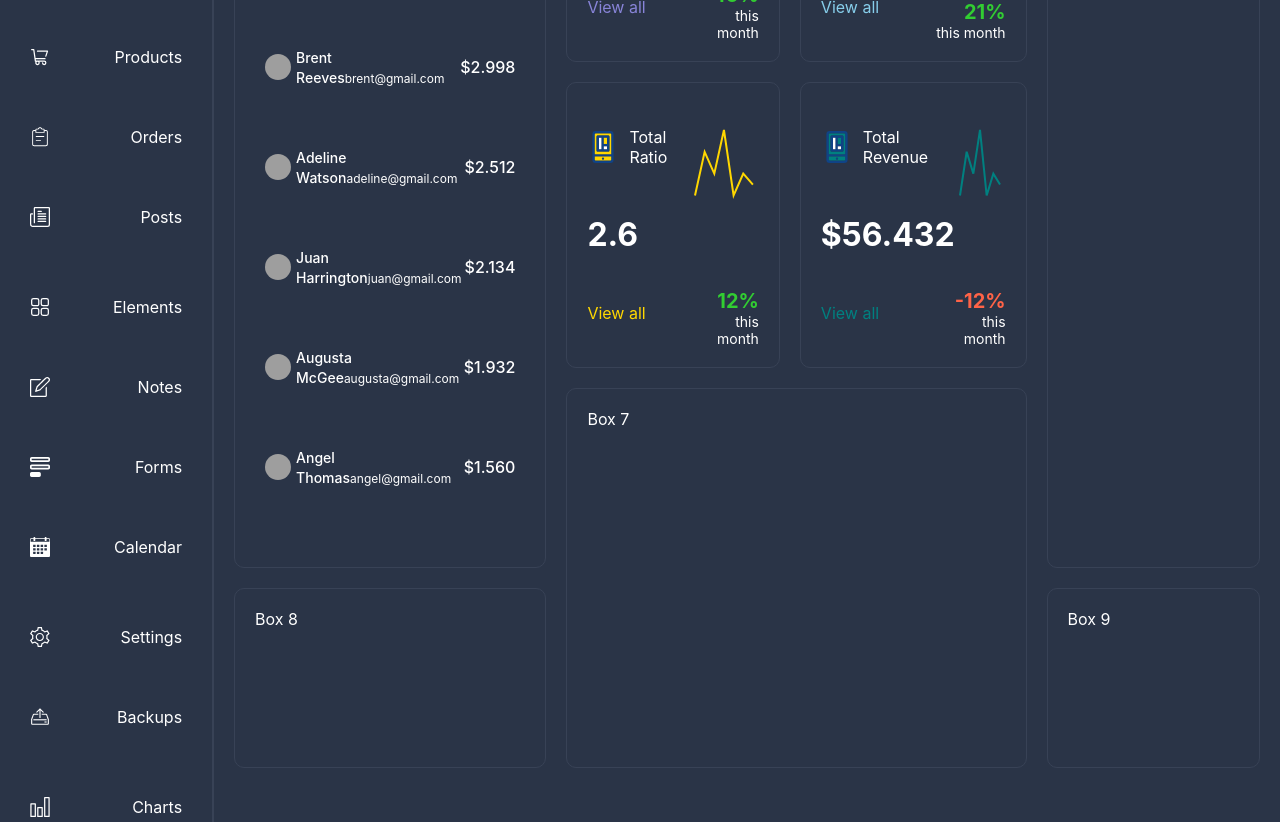
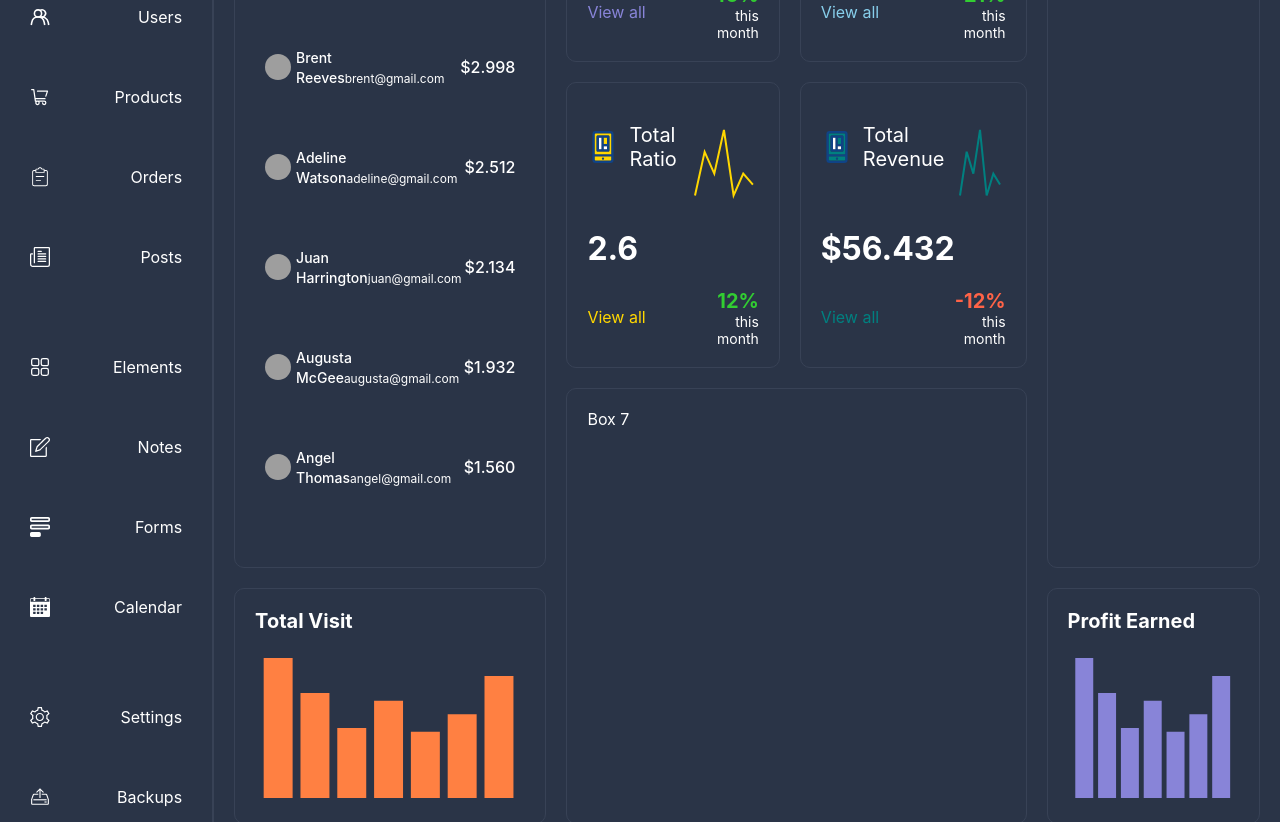
Before and after one commit to kelvinSeamount/Dashboard-React, a React (Vite) app: page / in a window 1280 px wide. Shown: the part 300-1122 px from the top of the page. Built offline with nearby package versions, Linux system fonts and the light colour scheme; grey boxes are pictures that could not be loaded.

Commit message:
Create barcharts

```diff
--- /dev/null
+++ b/src/components/barChartBox/BarChartBox.tsx
@@ -0,0 +1,31 @@
+import { Bar, BarChart, ResponsiveContainer, Tooltip } from "recharts";
+import "./barchartbox.scss";
+type BarChartProps = {
+  title: string;
+  color: string;
+  dataKey: string;
+  chartData: object[];
+};
+
+const BarChartBox = (props: BarChartProps) => {
+  console.log(props.dataKey);
+  return (
+    <div className="barChartBox">
+      <h1 className="title">{props.title}</h1>
+      <div className="chart">
+        <ResponsiveContainer width="99%" height={150}>
+          <BarChart data={props.chartData}>
+            <Tooltip
+              contentStyle={{ background: "#2a3447", borderRadius: "5px" }}
+              labelStyle={{ display: "none" }}
+              cursor={{ fill: "none" }}
+            />
+            <Bar dataKey={props.dataKey} fill={props.color} />
+          </BarChart>
+        </ResponsiveContainer>
+      </div>
+    </div>
+  );
+};
+
+export default BarChartBox;
--- /dev/null
+++ b/src/components/barChartBox/barchartbox.scss
@@ -0,0 +1,9 @@
+.barChartBox {
+  width: 100%;
+  height: 100%;
+}
+
+.title {
+  font-size: 20px;
+  margin-bottom: 20px;
+}
--- a/src/components/chartBox/ChartBox.tsx
+++ b/src/components/chartBox/ChartBox.tsx
@@ -9,12 +9,7 @@ type ChartBoxProps = {
   number: string;
   dataKey: string;
   percentage: number;
-  chartData: [
-    {
-      name: string;
-      products: number;
-    }
-  ];
+  chartData: object[];
 };
 
 const ChartBox = (props: ChartBoxProps) => {
--- a/src/data.ts
+++ b/src/data.ts
@@ -36,13 +36,13 @@ export const menu = [
       {
         id: 3,
         title: "Orders",
-        url: "/orders",
+        url: "/",
         icon: "order.svg",
       },
       {
         id: 4,
         title: "Posts",
-        url: "/posts",
+        url: "/",
         icon: "post2.svg",
       },
     ],
@@ -54,7 +54,7 @@ export const menu = [
       {
         id: 1,
         title: "Elements",
-        url: "/elements",
+        url: "/",
         icon: "element.svg",
       },
       {
@@ -66,13 +66,13 @@ export const menu = [
       {
         id: 3,
         title: "Forms",
-        url: "/forms",
+        url: "/",
         icon: "form.svg",
       },
       {
         id: 4,
         title: "Calendar",
-        url: "/calendar",
+        url: "/",
         icon: "calendar.svg",
       },
     ],
@@ -84,7 +84,7 @@ export const menu = [
       {
         id: 1,
         title: "Settings",
-        url: "/settings",
+        url: "/",
         icon: "setting.svg",
       },
       {
@@ -102,13 +102,13 @@ export const menu = [
       {
         id: 1,
         title: "Charts",
-        url: "/charts",
+        url: "/",
         icon: "chart.svg",
       },
       {
         id: 2,
         title: "Logs",
-        url: "/logs",
+        url: "/",
         icon: "log.svg",
       },
     ],
@@ -202,7 +202,6 @@ export const chartBoxProduct = {
     { name: "Sat", products: 450 },
   ],
 };
-
 export const chartBoxRevenue = {
   color: "teal",
   icon: "/revenueIcon.svg",
@@ -237,3 +236,75 @@ export const chartBoxConversion = {
     { name: "Sat", ratio: 450 },
   ],
 };
+
+export const barChartBoxVisit = {
+  title: "Total Visit",
+  color: "#FF8042",
+  dataKey: "visit",
+  chartData: [
+    {
+      name: "Sun",
+      visit: 4000,
+    },
+    {
+      name: "Mon",
+      visit: 3000,
+    },
+    {
+      name: "Tue",
+      visit: 2000,
+    },
+    {
+      name: "Wed",
+      visit: 2780,
+    },
+    {
+      name: "Thu",
+      visit: 1890,
+    },
+    {
+      name: "Fri",
+      visit: 2390,
+    },
+    {
+      name: "Sat",
+      visit: 3490,
+    },
+  ],
+};
+
+export const barChartBoxRevenue = {
+  title: "Profit Earned",
+  color: "#8884d8",
+  dataKey: "profit",
+  chartData: [
+    {
+      name: "Sun",
+      profit: 4000,
+    },
+    {
+      name: "Mon",
+      profit: 3000,
+    },
+    {
+      name: "Tue",
+      profit: 2000,
+    },
+    {
+      name: "Wed",
+      profit: 2780,
+    },
+    {
+      name: "Thu",
+      profit: 1890,
+    },
+    {
+      name: "Fri",
+      profit: 2390,
+    },
+    {
+      name: "Sat",
+      profit: 3490,
+    },
+  ],
+};
--- a/src/pages/home/Home.tsx
+++ b/src/pages/home/Home.tsx
@@ -3,18 +3,20 @@ import TopBox from "../../components/topBox/TopBox";
 
 import "./home.scss";
 import {
+  barChartBoxRevenue,
+  barChartBoxVisit,
   chartBoxConversion,
   chartBoxProduct,
   chartBoxRevenue,
   chartBoxUser,
-  topDealUsers,
 } from "../../data";
+import BarChartBox from "../../components/barChartBox/BarChartBox";
 
 const Home = () => {
   return (
     <div className="home">
       <div className="box box1">
-        <TopBox {...topDealUsers} />
+        <TopBox id={0} username={""} email={""} img={""} amount={""} />
       </div>
       <div className="box box2">
         <ChartBox {...chartBoxUser} />
@@ -22,7 +24,7 @@ const Home = () => {
       <div className="box box3">
         <ChartBox {...chartBoxProduct} />
       </div>
-      <div className="box box4"></div>
+      <div className="box box4">Box 4</div>
       <div className="box box5">
         <ChartBox {...chartBoxConversion} />
       </div>
@@ -30,8 +32,12 @@ const Home = () => {
         <ChartBox {...chartBoxRevenue} />
       </div>
       <div className="box box7">Box 7</div>
-      <div className="box box8">Box 8</div>
-      <div className="box box9">Box 9</div>
+      <div className="box box8">
+        <BarChartBox {...barChartBoxVisit} />
+      </div>
+      <div className="box box9">
+        <BarChartBox {...barChartBoxRevenue} />
+      </div>
     </div>
   );
 };
```
